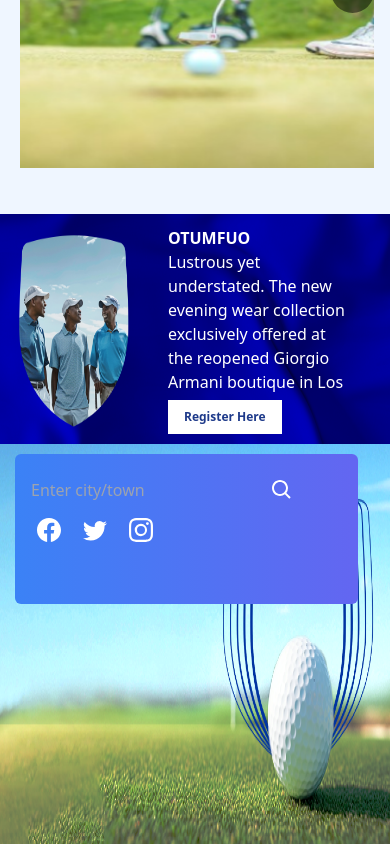
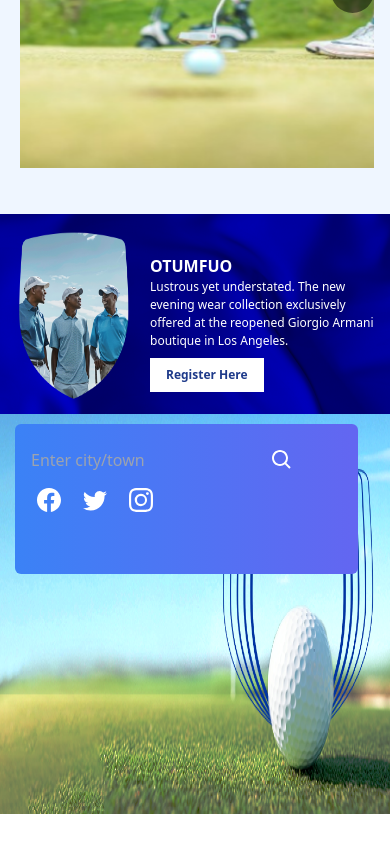
Before and after one commit to Lancelot-SO/stanbic, a React (Create React App) app: page / in a window 390 px wide. Shown: the part 1611-2455 px from the top of the page. After the commit the page ends 2425 px from the top, so only its background shows below. Built offline with nearby package versions, Linux system fonts and the light colour scheme.

Commit message:
new update

```diff
--- a/src/pages/Home.jsx
+++ b/src/pages/Home.jsx
@@ -194,17 +194,18 @@
 
             <section className="relative">
                 <div className="relative">
-                    <img src={golfers} alt='golfers' className='w-full h-[230px] lg:h-full' />
+                    <img src={golfers} alt='golfers' className='w-full h-[200px] lg:h-full' />
                 </div>
-                <div className='absolute lg:top-[150px] top-[-20px] right-[10px] lg:right-[250px] p-8 text-white'>
+                <div className='absolute lg:top-[150px] top-[40px] right-[10px] lg:right-[250px] lg:p-8 text-white'>
                     <h2 className="lg:text-3xl font-bold lg:mb-8">OTUMFUO</h2>
-                    <p className='lg:mb-8 lg:w-[378px] w-[180px] h-[150px] lg:h-[141px] lg:text-[20px] text-[16px] lg:leading-[30px] font-normal'>Lustrous yet understated. The new evening
+                    <p className='lg:mb-8 lg:w-[378px] w-[230px] h-[80px] lg:h-[141px] lg:text-[20px] text-[12px] lg:leading-[30px] font-normal'>Lustrous yet understated. The new evening
                         wear collection exclusively offered at the
                         reopened Giorgio Armani boutique in Los
                         Angeles.</p>
                     <Link to="/">
-                        <button type='button' className='bg-white font-semibold text-blue-900 px-4 py-2 text-[12px] lg:text-[17px] lg:w-[200px] lg:h-[58px] hover:bg-blue-900 hover:text-white transition duration-300'>Register Here</button>
+                        <button type='button' onClick={() => setshowCallModal(true)} className='bg-white font-semibold text-blue-900 px-4 py-2 text-[12px] lg:text-[17px] lg:w-[200px] lg:h-[58px] hover:bg-blue-900 hover:text-white transition duration-300'>Register Here</button>
                     </Link>
+                    {showCallModal && <RegisterModal onClose={() => setshowCallModal(false)} />}
                 </div>
             </section>
             <section className="relative">
```
